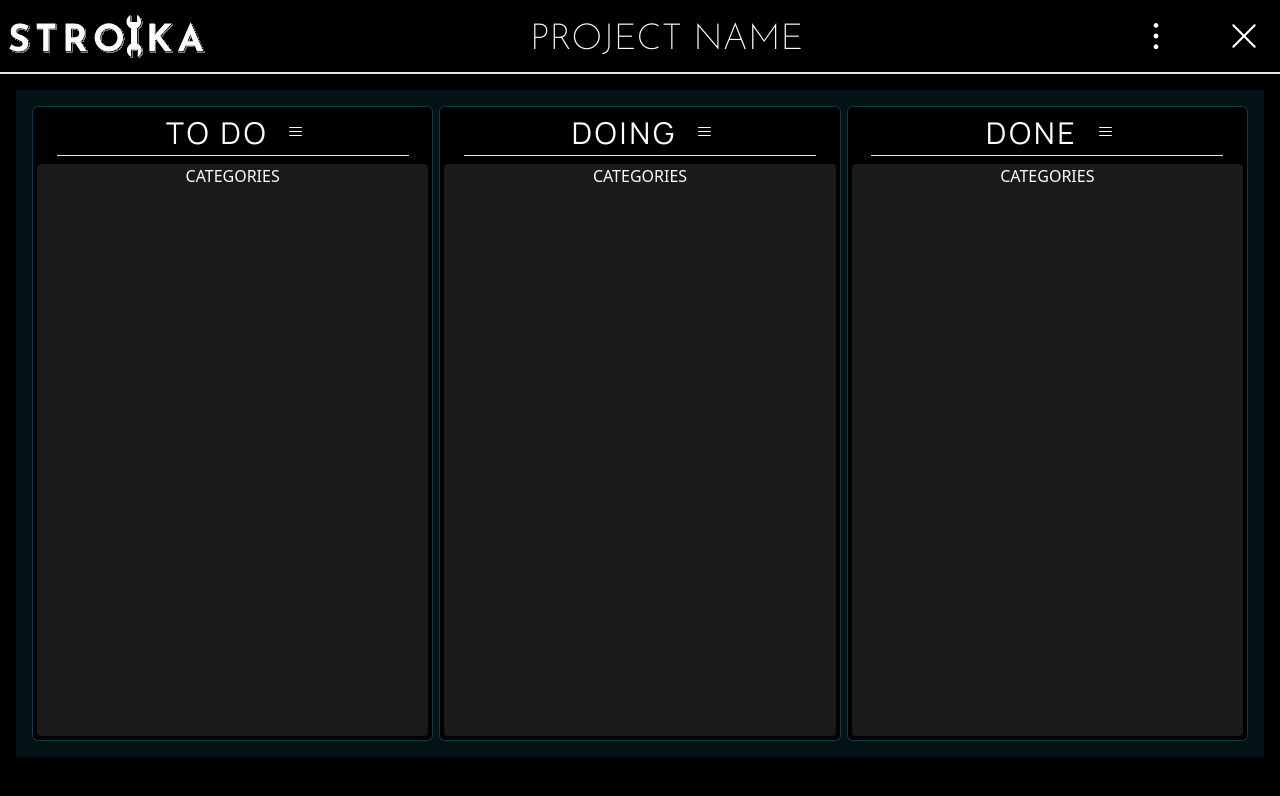
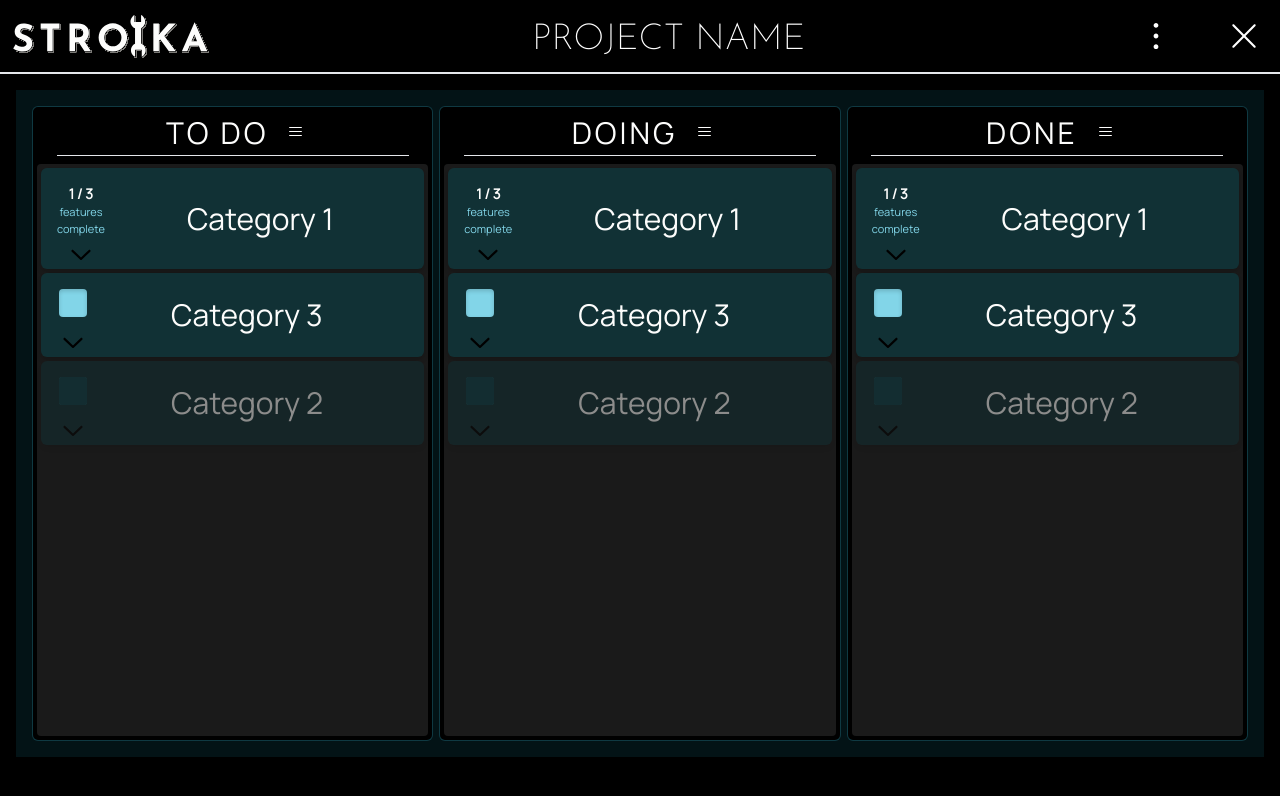
Before and after one commit to sanrafa/stroika, a React (Vite) app: page /project in a window 1280 px wide. Shown: the top 796 px of the page. Built offline with nearby package versions, Linux system fonts and the light colour scheme.

Commit message:
Category Component (#1)
* add checkbox

* add accordion to categories

* add styling & anim to category comp

* add feature progress ind to category comp

* sort categories by status

* lower opacity for suspended categories

```diff
--- a/package.json
+++ b/package.json
@@ -11,6 +11,8 @@
   "dependencies": {
     "@fontsource/josefin-sans": "^4.5.10",
     "@fontsource/manrope": "^4.5.11",
+    "@radix-ui/react-accordion": "^1.0.0",
+    "@radix-ui/react-checkbox": "^1.0.0",
     "@radix-ui/react-dropdown-menu": "^1.0.0",
     "@radix-ui/react-icons": "^1.1.1",
     "react": "^18.2.0",
--- a/src/index.css
+++ b/src/index.css
@@ -1,6 +1,16 @@
 @tailwind base;
 @tailwind components;
 @tailwind utilities;
+
+.hide-scroll {
+  scrollbar-width: none; /* Firefox */
+  -ms-overflow-style: none; /* Internet Explorer 10+ */
+}
+.hide-scroll::-webkit-scrollbar {
+  /* WebKit */
+  width: 0;
+  height: 0;
+}
 
 @layer components {
   .project-header {
@@ -9,4 +19,16 @@
   .header {
     @apply bg-black flex justify-center;
   }
+  [data-state="open"] > svg {
+    @apply rotate-180 transition duration-[125] ease-in-out;
+  }
+  [data-state="closed"] > svg {
+    @apply transition duration-[125] ease-in-out;
+  }
+  [data-state="open"] > #menu-icon {
+    @apply rotate-90 transition duration-[125] ease-in-out;
+  }
+  [data-state="closed"] > #menu-icon {
+    @apply transition duration-[125] ease-out;
+  }
 }
--- /dev/null
+++ b/src/lib/components/CategoryBase.tsx
@@ -0,0 +1,78 @@
+import { Checkbox, CheckboxIndicator } from "./index";
+import type { Feature } from "../mocks/features"; // TODO: put types in dedicated folder
+import { ChevronDownIcon as Chevron } from "@radix-ui/react-icons";
+import * as Accordion from "@radix-ui/react-accordion";
+import React from "react";
+
+type CategoryProps = {
+  name: string;
+  isSuspended: boolean;
+  features: Feature[];
+};
+
+export default function CategoryBase({
+  name,
+  features,
+  isSuspended,
+}: CategoryProps) {
+  /* This and the checkbox are PURELY PRESENTATIONAL at this time */
+  const [suspended, setSuspended] = React.useState(isSuspended);
+  return (
+    <Accordion.Root type="single" asChild collapsible>
+      <div
+        className={`flex flex-col bg-category justify-between m-1 font-manrope text-compText rounded-md shadow-md ${
+          suspended ? "opacity-50" : null
+        }`}
+      >
+        <Accordion.Item value={name} asChild>
+          <>
+            <Accordion.Header asChild>
+              <header className="flex items-center justify-flex-start lg:space-x-16 md:space-x-8">
+                <div className="flex flex-col items-center justify-center p-4">
+                  {features.length ? (
+                    <div className="flex flex-col">
+                      <span className="text-sm font-bold">{`${
+                        features.filter((feat) => feat.isComplete === true)
+                          .length
+                      } / ${features.length}`}</span>
+                      <span className="text-xxs text-categoryToggleUnchecked stroke-black">
+                        features <br /> complete
+                      </span>
+                    </div>
+                  ) : (
+                    <Checkbox
+                      defaultChecked={suspended}
+                      onCheckedChange={() => setSuspended(!suspended)}
+                      className="bg-categoryToggleUnchecked w-7 h-7 flex justify-center items-center shadow-inset rounded mb-2"
+                    >
+                      <CheckboxIndicator>
+                        <div className="bg-categoryToggleChecked w-7 h-7 shadow-[0px_2px_4px_rgba(0, 0, 0, 0.17)] rounded-sm"></div>
+                      </CheckboxIndicator>
+                    </Checkbox>
+                  )}
+
+                  <Accordion.Trigger asChild={true}>
+                    <button type="button" className="-mb-4">
+                      <Chevron width={32} height={32} color="black" />
+                    </button>
+                  </Accordion.Trigger>
+                </div>
+
+                <h3 className="lg:text-3xl md:text-2xl sm:text-xl p-0.5 mr-1">
+                  {name}
+                </h3>
+              </header>
+            </Accordion.Header>
+            <Accordion.Content asChild={true}>
+              <div className="bg-featureContainer shadow-category text-white w-[97%] self-center min-h-[100px] mb-1.5 rounded-sm">
+                {features.map((feat) => (
+                  <p>{feat.featureName}</p>
+                ))}
+              </div>
+            </Accordion.Content>
+          </>
+        </Accordion.Item>
+      </div>
+    </Accordion.Root>
+  );
+}
--- /dev/null
+++ b/src/lib/components/Checkbox.tsx
@@ -0,0 +1,26 @@
+import * as CheckboxPrimitive from "@radix-ui/react-checkbox";
+import React from "react";
+
+export const Checkbox = React.forwardRef<
+  React.ElementRef<typeof CheckboxPrimitive.Root>,
+  React.ComponentProps<typeof CheckboxPrimitive.Root>
+>((props, forwardedRef) => {
+  const { children } = props;
+  return (
+    <CheckboxPrimitive.Root {...props} ref={forwardedRef}>
+      {children}
+    </CheckboxPrimitive.Root>
+  );
+});
+
+export const CheckboxIndicator = React.forwardRef<
+  React.ElementRef<typeof CheckboxPrimitive.Indicator>,
+  React.ComponentProps<typeof CheckboxPrimitive.Indicator>
+>((props, forwardedRef) => {
+  const { children } = props;
+  return (
+    <CheckboxPrimitive.Indicator {...props} ref={forwardedRef}>
+      {children}
+    </CheckboxPrimitive.Indicator>
+  );
+});
--- a/src/lib/components/Column.tsx
+++ b/src/lib/components/Column.tsx
@@ -1,4 +1,5 @@
-import { ColumnDropdown } from "./index";
+import { ColumnDropdown, Category } from "./index";
+import categories from "../mocks/categories";
 
 type ColumnProps = {
   name: string;
@@ -19,7 +20,18 @@ export default function Column({ name }: ColumnProps) {
         </div>
       </div>
       <hr className="w-[90%] bg-white" />
-      <div className="bg-column h-full w-full mt-2 rounded">CATEGORIES</div>
+      <div className="bg-column h-full w-full mt-2 rounded overflow-y-auto hide-scroll">
+        {categories
+          .sort((a, b) => Number(a.isSuspended) - Number(b.isSuspended))
+          .map((cat) => (
+            <Category
+              name={cat.categoryName}
+              features={cat.features}
+              isSuspended={cat.isSuspended}
+              key={cat.categoryId}
+            />
+          ))}
+      </div>
     </section>
   );
 }
--- a/src/lib/components/Header.tsx
+++ b/src/lib/components/Header.tsx
@@ -20,7 +20,7 @@ export default function Header() {
   return (
     <>
       <header className={match ? "project-header" : "header"}>
-        <Link to="/" className="block w-1/6 p-2">
+        <Link to="/" className="block w-1/6 p-2 ml-1">
           <img src={logo} alt="Stroika logo" className="" />
         </Link>
         {match ? (
@@ -35,7 +35,12 @@ export default function Header() {
                     type="button"
                     className="hover:bg-gray-800 p-4 rounded-full m-1"
                   >
-                    <MenuIcon width={32} height={32} color="white" />
+                    <MenuIcon
+                      width={32}
+                      height={32}
+                      color="white"
+                      id="menu-icon"
+                    />
                   </button>
                 </DropdownTrigger>
                 <DropdownContent className="bg-white text-black font-manrope text-center p-0.5">
--- a/src/lib/components/index.ts
+++ b/src/lib/components/index.ts
@@ -2,3 +2,5 @@ export { default as Header } from "./Header";
 export * from "./DropdownMenu";
 export { default as Column } from "./Column";
 export { default as ColumnDropdown } from "./ColumnDropdown";
+export { default as Category } from "./CategoryBase";
+export * from "./Checkbox";
--- /dev/null
+++ b/src/lib/mocks/categories.ts
@@ -0,0 +1,36 @@
+import type { Feature } from "./features";
+import features from "./features";
+
+interface Category {
+  categoryId: string;
+  categoryName: string;
+  order: number;
+  isSuspended: boolean;
+  features: Feature[];
+}
+
+const testCategories: Category[] = [
+  {
+    categoryId: "cat1",
+    categoryName: "Category 1",
+    isSuspended: false,
+    order: 1,
+    features: features,
+  },
+  {
+    categoryId: "cat2",
+    categoryName: "Category 2",
+    isSuspended: true,
+    order: 2,
+    features: [],
+  },
+  {
+    categoryId: "cat3",
+    categoryName: "Category 3",
+    isSuspended: false,
+    order: 3,
+    features: [],
+  },
+];
+
+export default testCategories;
--- /dev/null
+++ b/src/lib/mocks/features.ts
@@ -0,0 +1,25 @@
+export interface Feature {
+  featureId: string;
+  featureName: string;
+  isComplete: boolean;
+}
+
+const testFeatures: Feature[] = [
+  {
+    featureId: "feat1",
+    featureName: "Feature 1",
+    isComplete: false,
+  },
+  {
+    featureId: "feat2",
+    featureName: "Feature 2",
+    isComplete: true,
+  },
+  {
+    featureId: "feat3",
+    featureName: "Feature 3",
+    isComplete: false,
+  },
+];
+
+export default testFeatures;
--- a/src/lib/pages/Project.tsx
+++ b/src/lib/pages/Project.tsx
@@ -7,7 +7,7 @@ function ProjectPage() {
       <hr />
       <div className="bg-project p-4 m-4 h-5/6 flex justify-between">
         {testColumns.map((col) => (
-          <Column name={col.columnName} />
+          <Column name={col.columnName} key={col.columnId} />
         ))}
       </div>
     </>
--- /dev/null
+++ b/src/plugins/tailwindcss/scrollbar.cjs
@@ -0,0 +1,90 @@
+const plugin = require("tailwindcss/plugin");
+
+module.exports = plugin(function ({ addUtilities, matchUtilities, theme }) {
+  const scrollbarTrackColorValue = (value) => ({
+    "--scrollbar-track": value,
+    "&::-webkit-scrollbar-track": {
+      "background-color": value,
+    },
+  });
+
+  const scrollbarTrackRoundedValue = (value) => ({
+    "&::-webkit-scrollbar-track": {
+      "border-radius": value,
+    },
+  });
+
+  const scrollbarThumbColorValue = (value) => ({
+    "--scrollbar-thumb": value,
+    "&::-webkit-scrollbar-thumb": {
+      "background-color": value,
+    },
+  });
+
+  const scrollbarThumbRoundedValue = (value) => ({
+    "&::-webkit-scrollbar-thumb": {
+      "border-radius": value,
+    },
+  });
+
+  addUtilities({
+    ".scrollbar": {
+      "--scrollbar-thumb": "#cdcdcd",
+      "--scrollbar-track": "#f0f0f0",
+      "--scrollbar-width": "17px",
+      "scrollbar-color": "var(--scrollbar-thumb) var(--scrollbar-track)",
+      "&::-webkit-scrollbar": {
+        width: "var(--scrollbar-width)",
+        height: "var(--scrollbar-width)",
+      },
+    },
+    ".scrollbar-thin": {
+      "--scrollbar-width": "8px",
+      "scrollbar-width": "thin",
+    },
+  });
+
+  Object.entries(theme("colors")).forEach(([colorName, color]) => {
+    switch (typeof color) {
+      case "object":
+        matchUtilities(
+          {
+            [`scrollbar-track-${colorName}`]: (value) =>
+              scrollbarTrackColorValue(value),
+            [`scrollbar-thumb-${colorName}`]: (value) =>
+              scrollbarThumbColorValue(value),
+          },
+          {
+            values: color,
+          }
+        );
+        break;
+      case "function":
+        addUtilities({
+          [`.scrollbar-track-${colorName}`]: scrollbarTrackColorValue(
+            color({})
+          ),
+          [`.scrollbar-thumb-${colorName}`]: scrollbarThumbColorValue(
+            color({})
+          ),
+        });
+        break;
+      case "string":
+        addUtilities({
+          [`.scrollbar-track-${colorName}`]: scrollbarTrackColorValue(color),
+          [`.scrollbar-thumb-${colorName}`]: scrollbarThumbColorValue(color),
+        });
+        break;
+    }
+  });
+
+  matchUtilities(
+    {
+      "scrollbar-track-rounded": (value) => scrollbarTrackRoundedValue(value),
+      "scrollbar-thumb-rounded": (value) => scrollbarThumbRoundedValue(value),
+    },
+    {
+      values: theme("borderRadius"),
+    }
+  );
+});
--- a/tailwind.config.cjs
+++ b/tailwind.config.cjs
@@ -13,12 +13,28 @@ module.exports = {
         project: "rgba(13, 65, 73, 0.3)",
         column: "rgba(253, 253, 252, 0.1)",
         columnBorder: "rgba(52, 190, 218, 0.3)",
+        featureContainer: "rgba(4, 20, 22, 0.75)",
+      },
+      fontSize: {
+        xxs: "11px",
       },
       fontFamily: {
         josefin: ["Josefin Sans", "sans-serif"],
         manrope: ["Manrope", "sans-serif"],
       },
+      boxShadow: {
+        inset: "inset 0px 2px 4px rgba(0, 0, 0, 0.17)",
+        category: "inset 2px 4px 4px rgba(0, 0, 0, 0.25)",
+      },
+      keyframes: {
+        rotate180: {
+          "0%, 100%": { transform: "rotate(180deg)" },
+        },
+      },
+      animation: {
+        rotate180: "rotate180 500ms infinite",
+      },
     },
   },
-  plugins: [],
+  plugins: [require("./src/plugins/tailwindcss/scrollbar.cjs")],
 };
```
Also changed, not shown: 1 other file (tests, documents, lock files or other folders).
